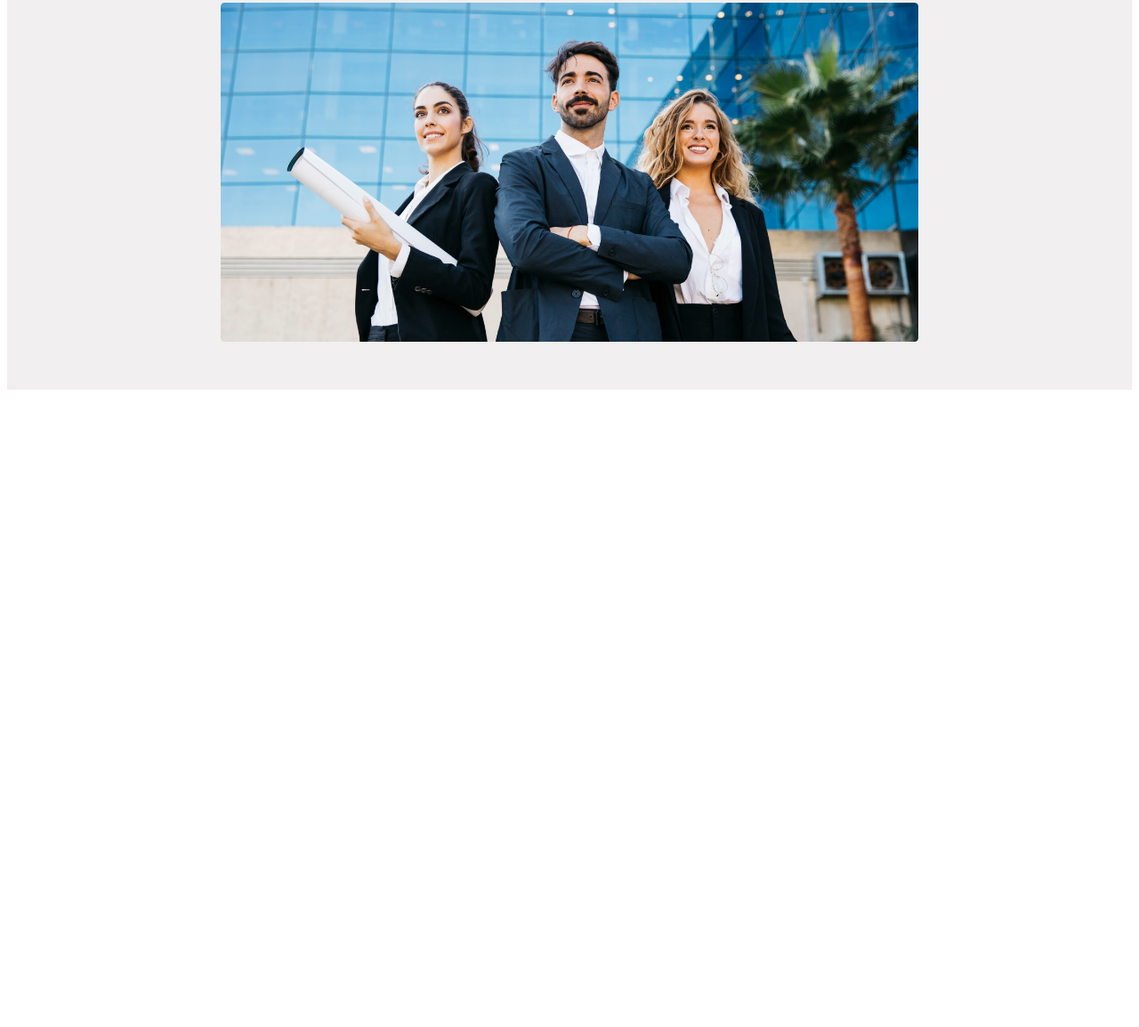
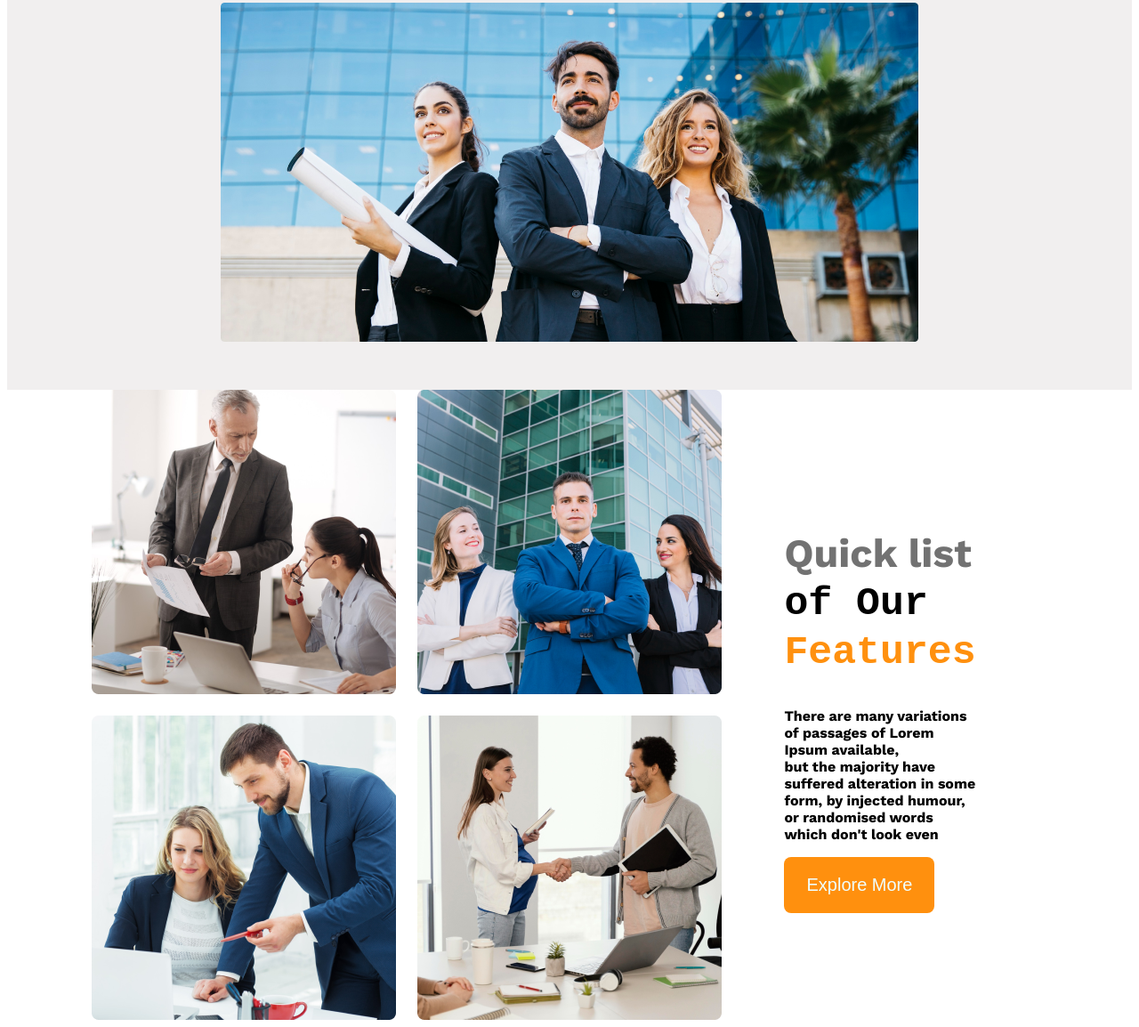
Before and after one commit to muhammad6123/G7-layout, a plain HTML site: page index.html in a window 1280 px wide. Shown: the part 587-1741 px from the top of the page at 89% size. Before the commit the page ends 1033 px from the top, so only its background shows below. Drawn offline with nearby package versions, Linux system fonts and the light colour scheme.

Commit message:
team commit'

```diff
--- a/index.html
+++ b/index.html
@@ -33,9 +33,21 @@
 
     </header>
     <main>
-        <div class=""></div>
-        <div class=""></div>
+        <section class="team-contaner">
+            <div class="team-img">
+                <img src="img/team1.png" alt="">
+                <img src="img/team2.png" alt="">
+                <img src="img/team3.png" alt="">
+                <img src="img/team4.png" alt="">
+            </div>
+        <div class="team-content">
+            <h1 class="team-title"><span class="Quick-list">Quick list</span> <samp class="Our">of Our</samp><samp class="Features"> Features</samp></h1>
+            <p>There are many variations of passages of Lorem Ipsum available,
+            </br> but the majority have suffered alteration in some form, by injected humour, or randomised words which don't look even</p>
+                <button class="btn-primary">Explore More</button>
+        </div>
 
+        </section>
     </main>
     <footer>
 
--- a/style.css
+++ b/style.css
@@ -71,6 +71,36 @@ nav li a{
 
 
 
+.team-contaner{
+    display: flex;
+    align-items: center;
+    justify-content: center;
+    /* margin-left: 230px; */
+    padding:0 15% 0;
+}
+.team-img{
+    display: grid;
+    grid-template-columns: repeat(2, 1fr);
+    gap: 24px;
+}
+.team-content{
+    padding-right: 80px;
+    padding-left: 70px;
+}
+
+.team-title{
+    font-size: 2.8rem;
+}
+.Quick-list{
+    color: #727272 ;
+    font-weight: 500;
+}
+.Features{
+    color: #ff900e;
+    font-weight: 700;
+}
+
+
 @media screen and (max-width:576px) {
     header{
         padding: 20px;
```
Also changed, not shown: img/team1.png (added), img/team2.png (added), img/team3.png (added), img/team4.png (added).
